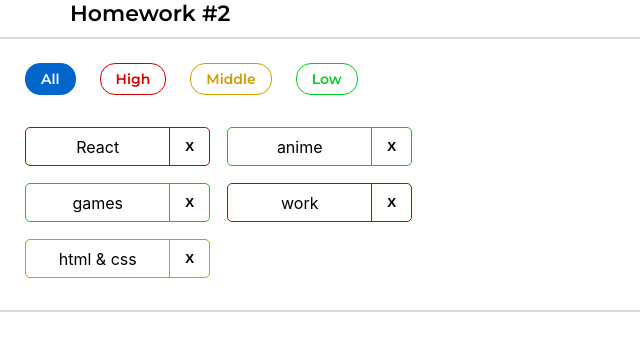
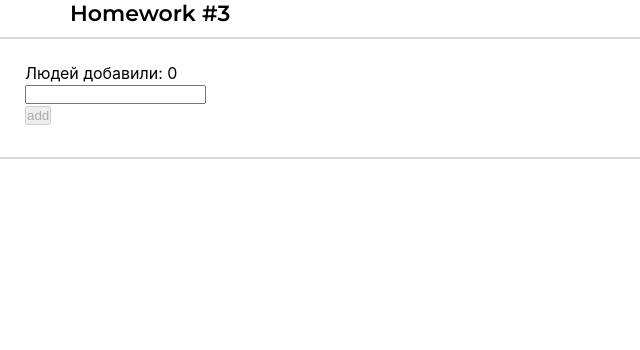
Before and after one commit to molniagrom/hws2-master, a React (Create React App) app: page / in a window 1280 px wide. Shown: the top 350 px of the page, without its empty margins (0-640 px from the left). Built offline with nearby package versions, Linux system fonts and the light colour scheme.

Commit message:
All tests passed

```diff
--- a/src/s1-main/App.tsx
+++ b/src/s1-main/App.tsx
@@ -1,15 +1,16 @@
 import React from 'react'
 import s from './App.module.css'
 import HW1 from '../s2-homeworks/hw01/HW1'
-import HW2 from "../s2-homeworks/hw02/HW2";
+// import HW2 from "../s2-homeworks/hw02/HW2";
+import HW3 from "../s2-homeworks/hw03/HW3";
 
 function App() {
     return (
         <div className={s.App}>
             {/*<HW1/>*/}
             {/*раскомментировать по ходу выполнения*/}
-            <HW2/>
-            {/*<HW3/>*/}
+            {/*<HW2/>*/}
+            <HW3/>
             {/*<HW4/>*/}
 
             {/*при выполнении дз 5 и более - закомментировать здесь дз 1-4, так как они есть внутри дз 5*/}
--- a/src/s2-homeworks/hw02/HW2.tsx
+++ b/src/s2-homeworks/hw02/HW2.tsx
@@ -3,7 +3,7 @@
 import s2 from '../../s1-main/App.module.css'
 
 /*
-* 1 - описать типы AffairPriorityType, AffairType
+* 1 - описать типы AffairPriorityType, AffairType 👍
 * 2 - указать нужный тип для defaultAffairs
 * 3 - дописать типы и логику функции filterAffairs и проверить её тестами
 * 4 - выполнить пункт 3 для функции deleteAffair
--- a/src/s2-homeworks/hw03/Greeting.tsx
+++ b/src/s2-homeworks/hw03/Greeting.tsx
@@ -2,14 +2,14 @@
 import s from './Greeting.module.css'
 
 type GreetingPropsType = {
-    name: any // need to fix any
-    setNameCallback: any // need to fix any
-    addUser: any // need to fix any
-    onBlur: any // need to fix any
-    onEnter: any // need to fix any
-    error: any // need to fix any
-    totalUsers: any // need to fix any
-    lastUserName?: any // need to fix any
+    name: string // need to fix any
+    setNameCallback: (e: ChangeEvent<HTMLInputElement>) => void // need to fix any
+    addUser: () => void // need to fix any
+    onBlur: () => void // need to fix any
+    onEnter: (e: KeyboardEvent<HTMLInputElement>) => void // need to fix any
+    error: string // need to fix any
+    totalUsers: number // need to fix any
+    lastUserName?: string // need to fix any
 }
 
 // презентационная компонента (для верстальщика)
@@ -25,7 +25,7 @@
         lastUserName,
     } // деструктуризация пропсов
 ) => {
-    const inputClass = s.errorInput // need to fix with (?:)
+    const inputClass = error ? s.errorInput : s.input // need to fix with (?:)
 
     return (
         <div id={'hw3-form'} className={s.greetingForm}>
--- a/src/s2-homeworks/hw03/GreetingContainer.tsx
+++ b/src/s2-homeworks/hw03/GreetingContainer.tsx
@@ -3,18 +3,31 @@
 import { UserType } from './HW3'
 
 type GreetingContainerPropsType = {
-    users: any // need to fix any
-    addUserCallback: any // need to fix any
+    users: UserType[] // need to fix any
+    addUserCallback: (name: string) => void // need to fix any
 }
 
-export const pureAddUser = (name: any, setError: any, setName: any, addUserCallback: any) => {
+export const pureAddUser = (name: string, setError: React.Dispatch<React.SetStateAction<string>>, setName: any, addUserCallback: (name: string) => void) => {
+    if (!name) {
+        setError('name is required')
+    } else {
+        addUserCallback(name)
+        setName("")
+    }
     // если имя пустое - показать ошибку, иначе - добавить юзера и очистить инпут
 }
 
-export const pureOnBlur = (name: any, setError: any) => { // если имя пустое - показать ошибку
+export const pureOnBlur = (name: string, setError: React.Dispatch<React.SetStateAction<string>>) => { // если имя пустое - показать ошибку
+    if (!name) {
+        setError('name is required')
+    }
 }
 
-export const pureOnEnter = (e: any, addUser: any) => { // если нажата кнопка Enter - добавить
+export const pureOnEnter = (
+    e: KeyboardEvent<HTMLInputElement>, addUser: () => void) => { // если нажата кнопка Enter - добавить
+    if (e.key === 'Enter') {
+        addUser()
+    }
 }
 
 // более простой и понятный для новичков
@@ -22,18 +35,17 @@
 
 // более современный и удобный для про :)
 const GreetingContainer: React.FC<GreetingContainerPropsType> = ({
-    users,
-    addUserCallback,
-}) => {
-    // деструктуризация пропсов
-    const [name, setName] = useState<any>('') // need to fix any
-    const [error, setError] = useState<any>('') // need to fix any
+                                                                     users,
+                                                                     addUserCallback,
+                                                                 }) => {
+    const [name, setName] = useState<string>('')
+    const [error, setError] = useState<string>('')
 
-    const setNameCallback = (e: any) => { // need to fix any
-        setName('some name') // need to fix
-
+    const setNameCallback = (e: ChangeEvent<HTMLInputElement>) => {
+        setName(e.currentTarget.value)
         error && setError('')
     }
+
     const addUser = () => {
         pureAddUser(name, setError, setName, addUserCallback)
     }
@@ -42,12 +54,11 @@
         pureOnBlur(name, setError)
     }
 
-    const onEnter = (e: any) => {
+    const onEnter = (e: KeyboardEvent<HTMLInputElement>) => {
         pureOnEnter(e, addUser)
     }
 
-    const totalUsers = 0 // need to fix
-    const lastUserName = 'some name' // need to fix
+    const lastUserName = users.length > 0 ? users[users.length - 1].name : ''
 
     return (
         <Greeting
@@ -57,7 +68,7 @@
             onBlur={onBlur}
             onEnter={onEnter}
             error={error}
-            totalUsers={totalUsers}
+            totalUsers={users.length}
             lastUserName={lastUserName}
         />
     )
--- a/src/s2-homeworks/hw03/HW3.tsx
+++ b/src/s2-homeworks/hw03/HW3.tsx
@@ -1,12 +1,12 @@
-import React, { useState } from 'react'
+import React, {Dispatch, SetStateAction, useState} from 'react'
 import { v1 } from 'uuid'
 import s2 from '../../s1-main/App.module.css'
 import GreetingContainer from './GreetingContainer'
 
 /*
-* 1 - описать тип UserType
-* 2 - указать нужный тип в useState с users
-* 3 - дописать типы и логику функции pureAddUserCallback и проверить её тестами
+* 1 - описать тип UserType👍
+* 2 - указать нужный тип в useState с users 👍
+* 3 - дописать типы и логику функции pureAddUserCallback и проверить её тестами👍
 * 4 - в файле GreetingContainer.tsx дописать типизацию пропсов
 * 5 - в файле GreetingContainer.tsx указать нужные типы в useState с name и error
 * 6 - в файле GreetingContainer.tsx дописать тип и логику функции setNameCallback
@@ -19,20 +19,26 @@
 
 // types
 export type UserType = {
-    _id: any // need to fix any
-    name: any // need to fix any
+    _id: string
+    name: string
 }
 
-export const pureAddUserCallback = (name: any, setUsers: any, users: any) => { // need to fix any
-    const user = { // need to fix
+export const pureAddUserCallback = (
+    name: string,
+    setUsers: (a: (prev: UserType[]) => any[]) => void,
+    users: UserType[]
+) => {
+    const user: UserType = {
+        _id: v1(),
+        name: name,
     }
-    setUsers([...users, user])
+    setUsers(prev => [...prev, user])
 }
 
 const HW3 = () => {
-    const [users, setUsers] = useState<any>([]) // need to fix any
+    const [users, setUsers] = useState<UserType[]>([])
 
-    const addUserCallback = (name: any) => { // need to fix any
+    const addUserCallback = (name: string) => { // need to fix any
         pureAddUserCallback(name, setUsers, users)
     }
 
```
